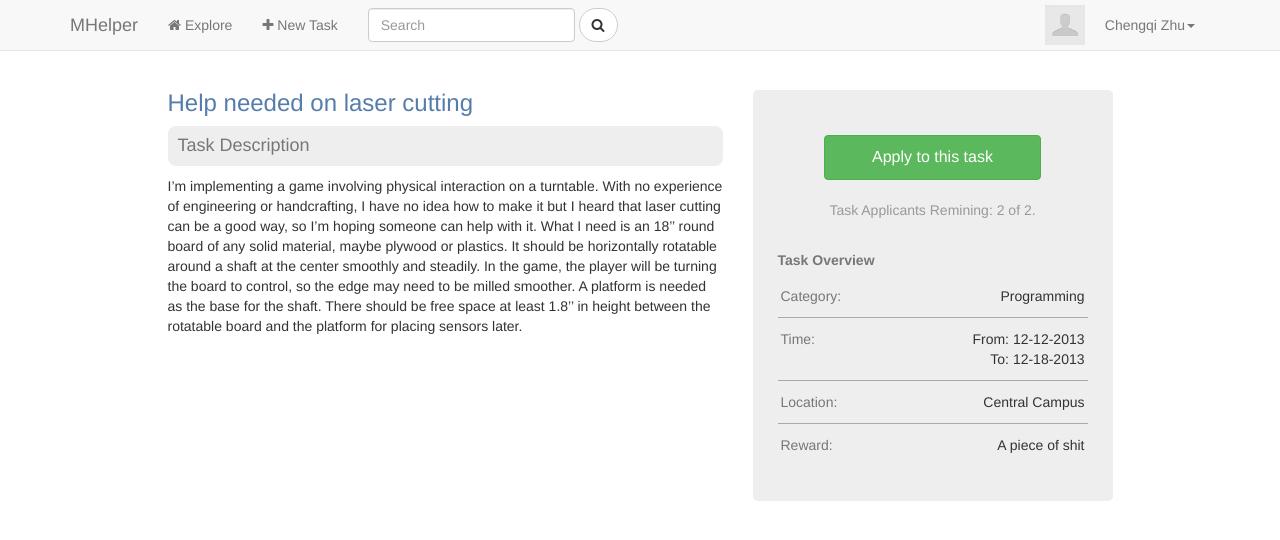
After one commit to umliuxin/MHelper, a PHP site: page /task.php in a window 1280 px wide. The commit adds this page. Shown: the top 540 px of the page. Run offline with PHP 8.4, Linux system fonts and the light colour scheme; data that the repository does not hold is empty; some libraries are stand-ins or nearby versions.

Commit message:
task detail page

```diff
--- /dev/null
+++ b/css/task.css
@@ -0,0 +1,63 @@
+body {
+    padding-top: 70px;
+}
+.avatar {
+    width:40px;
+    height:40px;
+    margin:5px;
+}
+#searchBtn {
+    border-radius: 18px;
+}
+
+#task-content h3{
+	color:#567daa;
+}
+#task-content h4{
+	background-color:#eee;
+	padding:10px 10px 10px;
+	border-radius:8px;
+	color:#777;
+	font-weight:normal;
+}
+#task-content p{
+
+}
+
+.overview{
+	background-color:#eee;
+	padding:25px;
+	border-radius:5px;
+	margin-top:20px;
+}
+
+.overview .applybtn{
+	padding:10px 15px;
+	width:70%;
+	font-size:16px;
+	margin:20px auto;
+}
+
+.overview label{
+	color:#777;
+	margin-top:20px;
+}
+
+.overview ul{
+}
+
+.overview ul li{
+	overflow:hidden;
+	padding:11px 3px;
+	border-top:1px solid #aaa;
+}
+.overview ul li:first-child{
+	border-top:none;
+}
+.overview ul li .pull-left{
+	color:#777;
+}
+
+.overview ul li .pull-right:hover{
+	color:#567daa;
+}
--- a/index.php
+++ b/index.php
@@ -87,7 +87,7 @@ $page = "home";
 						<div class="author"><img src="img/avatar.jpg" class="avatar img-rounded"></div>
 						<div class="content">
 							<h5>Name, <span class="text-muted">I wrote python, I'm a super hero.</span></h5>
-							<h4>Ok, so here would be the title of the task</h4>
+							<a href="task.php"><h4>Ok, so here would be the title of the task</h4></a>
 							<p>Hey, be quiet, the adults are testing.</p>
 							<div class="information">
 								<div class="infoleft"><h4><small><i class="fa fa-thumbs-o-up"></i> 15</small></h4></div>
--- /dev/null
+++ b/task.php
@@ -0,0 +1,46 @@
+<!doctype html>
+<html lang="en">
+<head>
+	<meta charset="UTF-8">
+	<title>MHelper-Task</title>
+
+	<!-- Load CSS Files -->
+	<link rel="stylesheet" href="css/bootstrap/bootstrap.min.css">
+	<link rel="stylesheet" href="//netdna.bootstrapcdn.com/font-awesome/4.0.3/css/font-awesome.css">
+	<link rel="stylesheet" href="css/task.css">
+
+	<!-- Load Script Files -->
+	<script src="js/jquery/jquery.min.js"></script>
+	<script src="js/jquery/jquery-ui.min.js"></script>
+	<script src="js/bootstrap/bootstrap.min.js"></script>
+
+</head>
+<body>
+	<?php require_once("header.php"); ?>
+	<div class="container">
+		<div class="row">
+			<div id="task-content" class="col-md-6 col-md-offset-1">
+				<h3>Help needed on laser cutting</h3>
+				<h4>Task Description</h4>
+				<p>I’m implementing a game involving physical interaction on a turntable. With no experience of engineering or handcrafting, I have no idea how to make it but I heard that laser cutting can be a good way, so I’m hoping someone can help with it.
+
+What I need is an 18’’ round board of any solid material, maybe plywood or plastics. It should be horizontally rotatable around a shaft at the center smoothly and steadily. In the game, the player will be turning the board to control, so the edge may need to be milled smoother. A platform is needed as the base for the shaft. There should be free space at least 1.8’’ in height between the rotatable board and the platform for placing sensors later.</p>
+	        </div>
+
+			<div id="task-sidebar" class="col-md-4">
+				<div class="overview">
+					<button type="buttom" class="btn btn-success applybtn center-block">Apply to this task</button>
+					<p class="text-muted text-center">Task Applicants Remining: 2 of 2.</p>
+					<label>Task Overview</label>
+					<ul class="list-unstyled">
+						<li><span class="pull-left">Category:</span><span class="pull-right">Programming</span></li>
+						<li><span class="pull-left">Time:</span><span class="pull-right">From: 12-12-2013</span>
+						</br><span class="pull-right">To: 12-18-2013</span></li>
+						<li><span class="pull-left">Location:</span><span class="pull-right">Central Campus</span></li>
+						<li><span class="pull-left">Reward:</span><span class="pull-right">A piece of shit</span></li>
+					</ul>
+				</div>
+
+			</div>
+
+</body>
```
